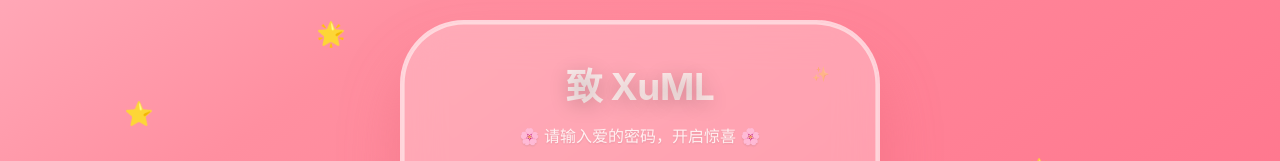
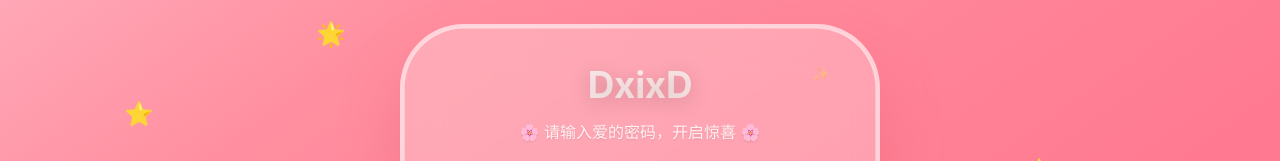
Before and after one commit to DXIXD/MyXuML, a plain HTML site: page index.html in a window 1280 px wide. Shown: the part 201-362 px from the top of the page. Drawn offline with Linux system fonts and the light colour scheme.

Commit message:
Update index.html

```diff
--- a/index.html
+++ b/index.html
@@ -398,7 +398,7 @@ html, body {
 <!-- 粉色密码封面 -->
 <div class="cover-page" id="coverPage">
   <div class="cover-card">
-    <h1>致 XuML</h1>
+    <h1>DxixD</h1>
     <p>🌸 请输入爱的密码，开启惊喜 🌸</p>
     <input type="password" class="pwd-input" id="pwdInput" placeholder="请输入密码">
     <button class="unlock-btn" id="unlockBtn">🔓 解锁纪念册</button>
```
